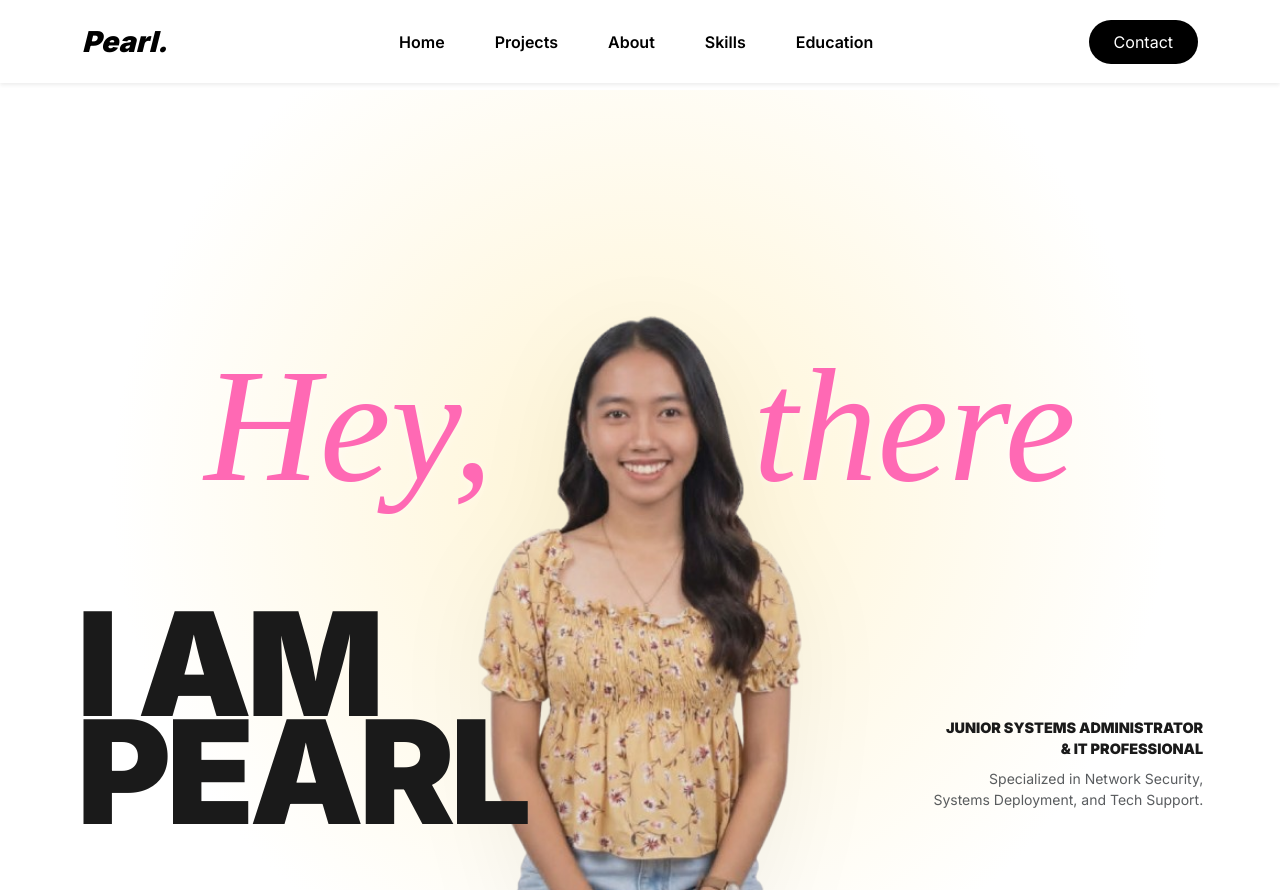
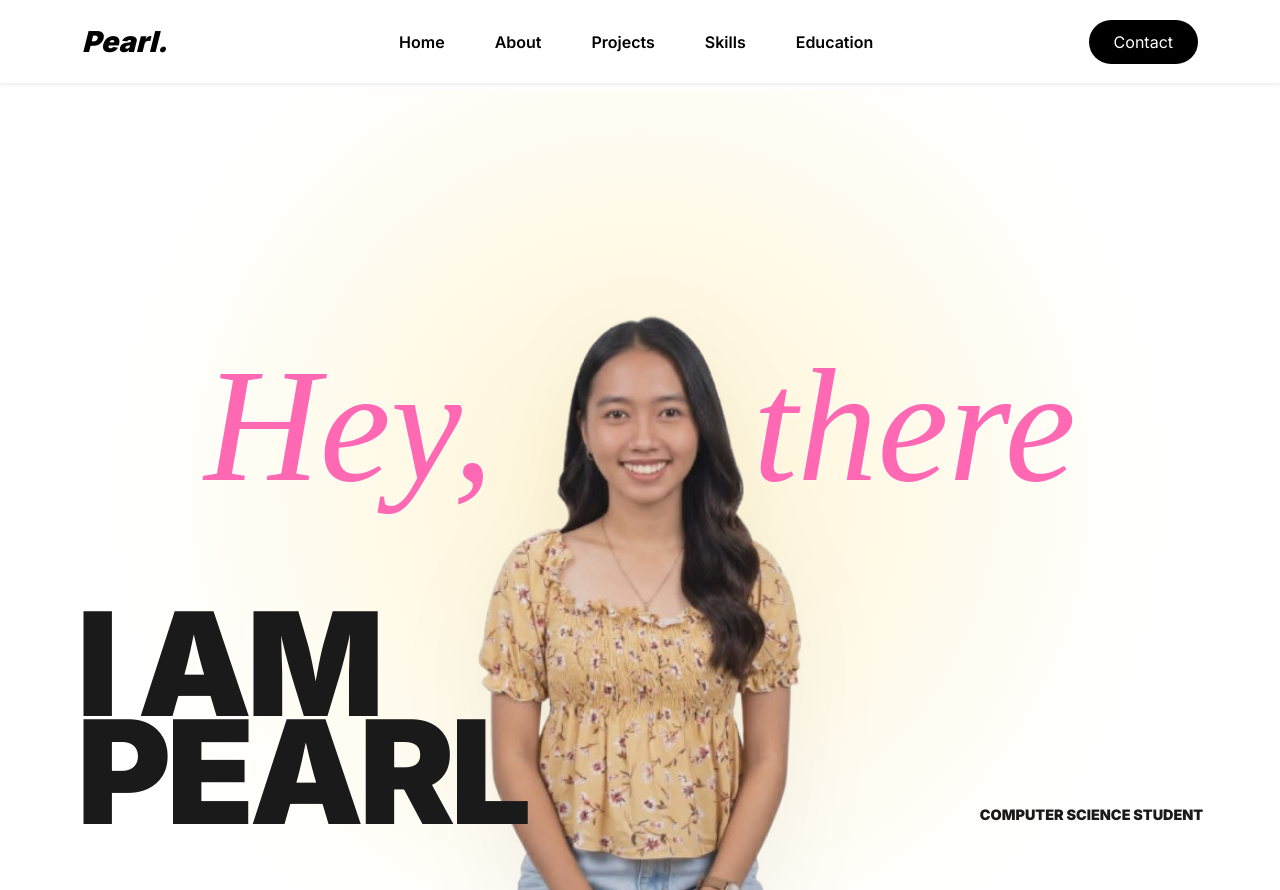
Before and after one commit to lamatpearl/pearl-web, a Django app: page / in a window 1280 px wide. Run offline with Django 5.2, Linux system fonts and the light colour scheme; some web fonts are replaced.

Commit message:
VERY FINAL FINAL FINAL

```diff
--- a/portfolio/templates/portfolio/base.html
+++ b/portfolio/templates/portfolio/base.html
@@ -76,8 +76,8 @@
             <div class="collapse navbar-collapse" id="navbarNav">
                 <ul class="navbar-nav mx-auto">
                     <li class="nav-item"><a class="nav-link" href="{% url 'home' %}">Home</a></li>
+                    <li class="nav-item"><a class="nav-link" href="{% url 'about' %}">About</a></li>
                     <li class="nav-item"><a class="nav-link" href="{% url 'projects' %}">Projects</a></li>
-                    <li class="nav-item"><a class="nav-link" href="{% url 'about' %}">About</a></li>
                     <li class="nav-item"><a class="nav-link" href="{% url 'skills' %}">Skills</a></li>
                     <li class="nav-item"><a class="nav-link" href="{% url 'education' %}">Education</a></li>
                 </ul>
--- a/portfolio/templates/portfolio/home.html
+++ b/portfolio/templates/portfolio/home.html
@@ -158,11 +158,7 @@
 
     <div class="layer-titles">
         <p class="text-uppercase tagline mb-0">
-            Junior Systems Administrator <br>
-            & IT Professional
-        </p>
-        <p class="text-muted small mt-2 d-none d-md-block"> Specialized in Network Security, <br>
-            Systems Deployment, and Tech Support.
+            COMPUTER SCIENCE STUDENT
         </p>
     </div>
 </main>
```
